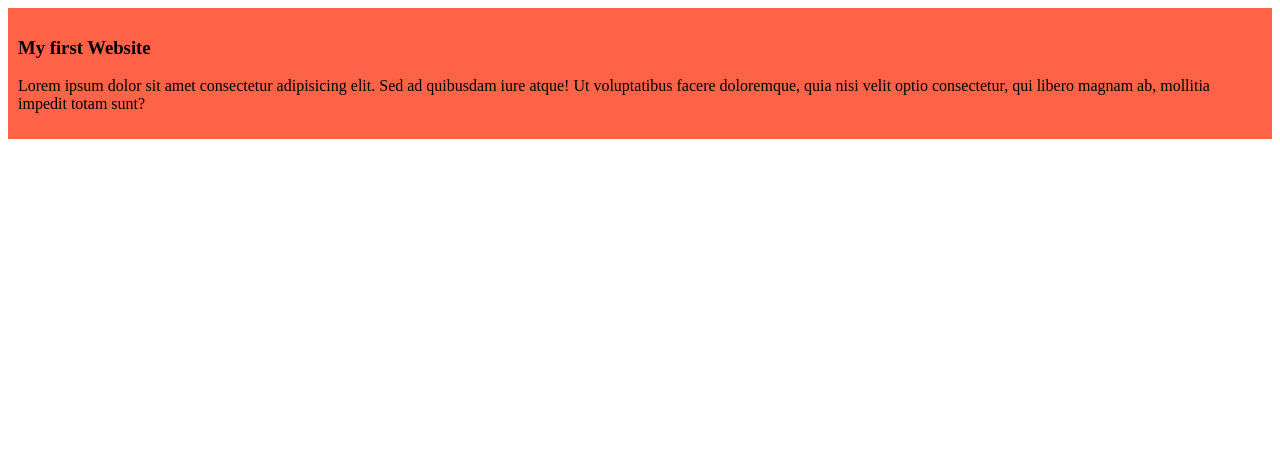
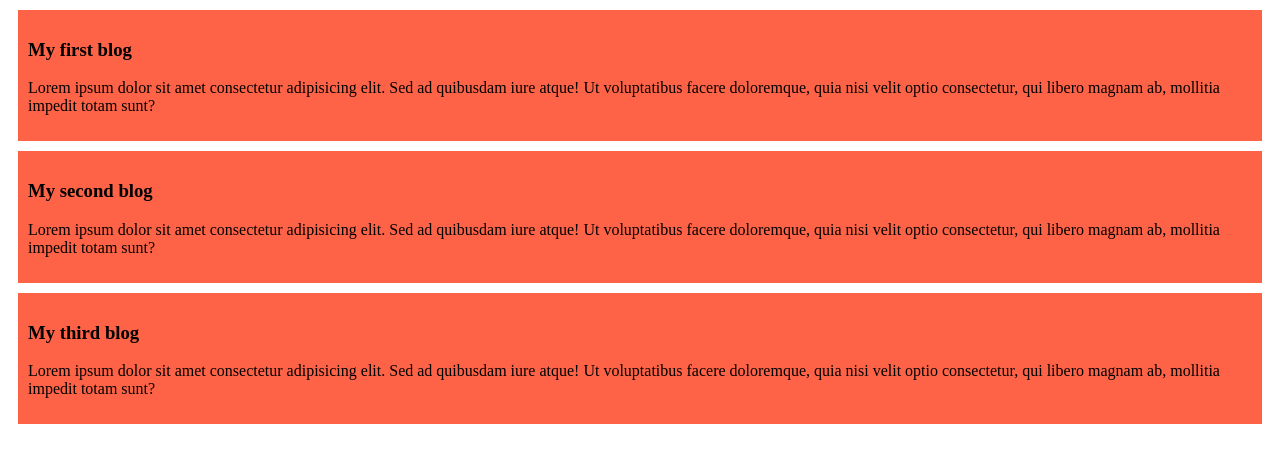
Before and after one commit to ssssohannnn/my-simple-wbsite, a plain HTML site: page index.html in a window 1280 px wide. Drawn offline with Linux system fonts and the light colour scheme.

Commit message:
added the second blog

```diff
--- a/index.html
+++ b/index.html
@@ -8,7 +8,15 @@
 </head>
 <body>
     <div>
-        <h3>My first Website</h3>
+        <h3>My first blog</h3>
+        <p>Lorem ipsum dolor sit amet consectetur adipisicing elit. Sed ad quibusdam iure atque! Ut voluptatibus facere doloremque, quia nisi velit optio consectetur, qui libero magnam ab, mollitia impedit totam sunt?</p>
+    </div>
+    <div>
+        <h3>My second blog</h3>
+        <p>Lorem ipsum dolor sit amet consectetur adipisicing elit. Sed ad quibusdam iure atque! Ut voluptatibus facere doloremque, quia nisi velit optio consectetur, qui libero magnam ab, mollitia impedit totam sunt?</p>
+    </div>
+    <div>
+        <h3>My third blog</h3>
         <p>Lorem ipsum dolor sit amet consectetur adipisicing elit. Sed ad quibusdam iure atque! Ut voluptatibus facere doloremque, quia nisi velit optio consectetur, qui libero magnam ab, mollitia impedit totam sunt?</p>
     </div>
 </body>
--- a/styles/blog.css
+++ b/styles/blog.css
@@ -1,4 +1,5 @@
 div{
     background-color: tomato;
     padding: 10px;
+    margin: 10px;
 }
```
